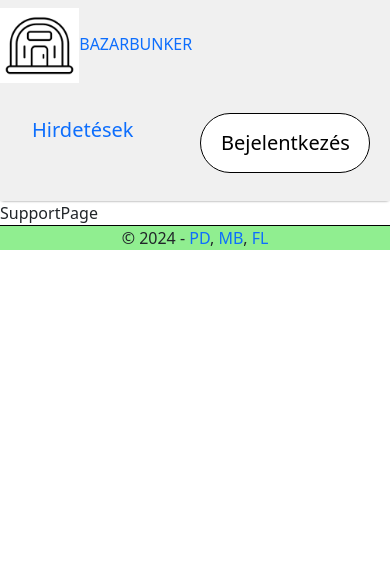
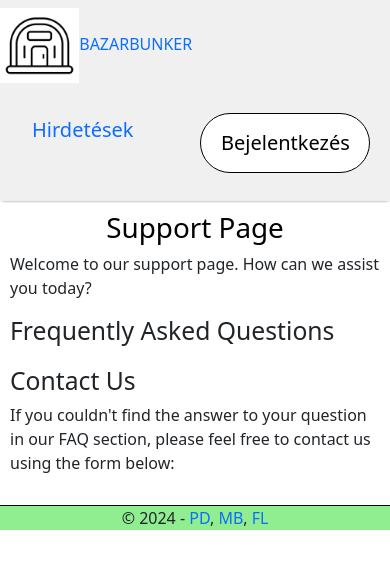
Before and after one commit to farkaslevente/14AA-D-BazarBunker, a React (Create React App) app in the folder frontend_new/: page /support in a window 390 px wide. Shown: the top 568 px of the page. Built offline with nearby package versions, Linux system fonts and the light colour scheme.

Commit message:
Support page and style

```diff
--- a/frontend_new/src/App.js
+++ b/frontend_new/src/App.js
@@ -5,7 +5,6 @@ import { UserStoreProvider } from './Stores/userStore';
 //Components
 import { Footer } from './Components/Footer/Footer';
 import { Navbar } from './Components/Navbar/Navbar';
-import ProfilePicCard from './Components/ProfilePicCard/ProfilePicCard';
 
 //Pages
 import { WelcomePage } from './Pages/WelcomePage';
@@ -45,9 +44,6 @@ function App() {
 
           <Route path='/support' element={<SupportPage/>} />
 
-          {/* Test routes */}
-          <Route path='/profilecard' element={<ProfilePicCard/>} />
-
         </Routes>
 
         <Footer />
--- a/frontend_new/src/Pages/CSS/ProfilePage.css
+++ b/frontend_new/src/Pages/CSS/ProfilePage.css
@@ -84,25 +84,29 @@ button + button {
     margin-left: 20px;
 }
 
-/* Media query for smaller screens */
 @media (max-width: 768px) {
     .profile {
-        max-width: 100%; /* Reduce max-width on smaller screens */
+        max-width: 100%;
     }
 
     .profile-image {
-        width: 150px; /* Reduce image size on smaller screens */
+        width: 150px;
         height: 150px;
-        margin-bottom: 10px; /* Reduce margin bottom */
+        margin-bottom: 10px;
+    }
+
+    .profile-image-button {
+        width: fit-content;
+        max-height: 40px;
+        margin: 0 auto;
+    }
+
+    .profile-details ul li {
+        flex-direction: column;
     }
 
     .profile-details ul li input {
-        width: 100%; /* Make input fields full width on smaller screens */
-    }
-
-    .profile-image-button {
-        width: fit-content; /* Set width to fit content */
-        max-height: 40px; /* Reduce button height on smaller screens */
-        margin: 0 auto; /* Center the button horizontally */
+        width: 100%;
+        margin-top: 5px;
     }
 }
--- a/frontend_new/src/Pages/CSS/SupportPage.css
+++ b/frontend_new/src/Pages/CSS/SupportPage.css
@@ -0,0 +1,23 @@
+.support-container {
+    max-width: 800px;
+    margin: 0 auto;
+    padding: 20px;
+  }
+
+  @media (max-width: 768px) {
+    .support-container {
+      padding: 10px;
+    }
+  }
+
+  .faq-section,
+  .contact-section {
+    margin-bottom: 40px;
+  }
+
+  @media (max-width: 768px) {
+    .faq-section,
+    .contact-section {
+      margin-bottom: 20px;
+    }
+  }
--- a/frontend_new/src/Pages/SupportPage.jsx
+++ b/frontend_new/src/Pages/SupportPage.jsx
@@ -1,8 +1,18 @@
-import React from 'react'
-import './CSS/SupportPage.css'
+import React from 'react';
+import './CSS/SupportPage.css';
 
 export const SupportPage = () => {
   return (
-    <div>SupportPage</div>
-  )
+    <div className="support-container">
+      <h1>Support Page</h1>
+      <p>Welcome to our support page. How can we assist you today?</p>
+      <div className="faq-section">
+        <h2>Frequently Asked Questions</h2>
+      </div>
+      <div className="contact-section">
+        <h2>Contact Us</h2>
+        <p>If you couldn't find the answer to your question in our FAQ section, please feel free to contact us using the form below:</p>
+      </div>
+    </div>
+  );
 }
```
